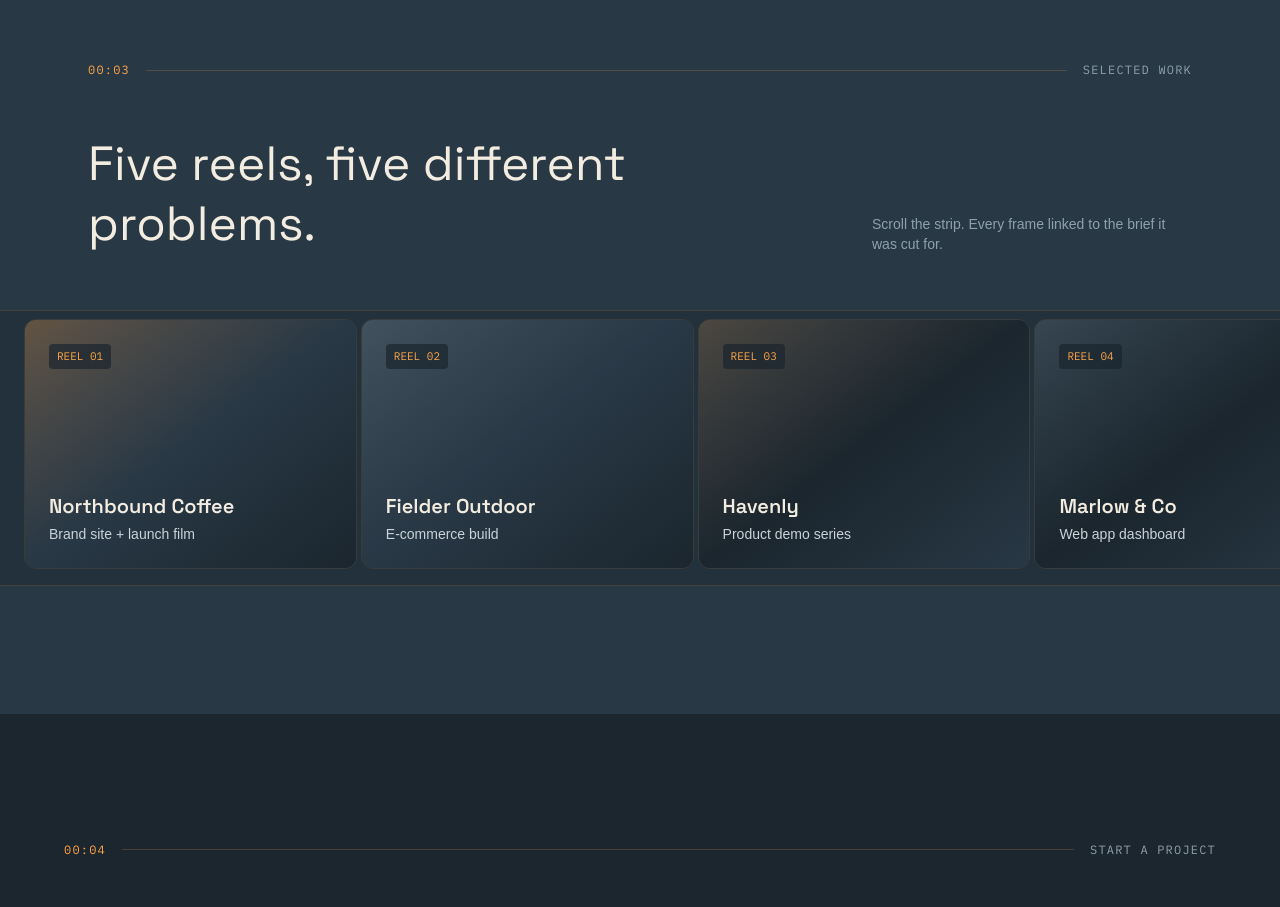
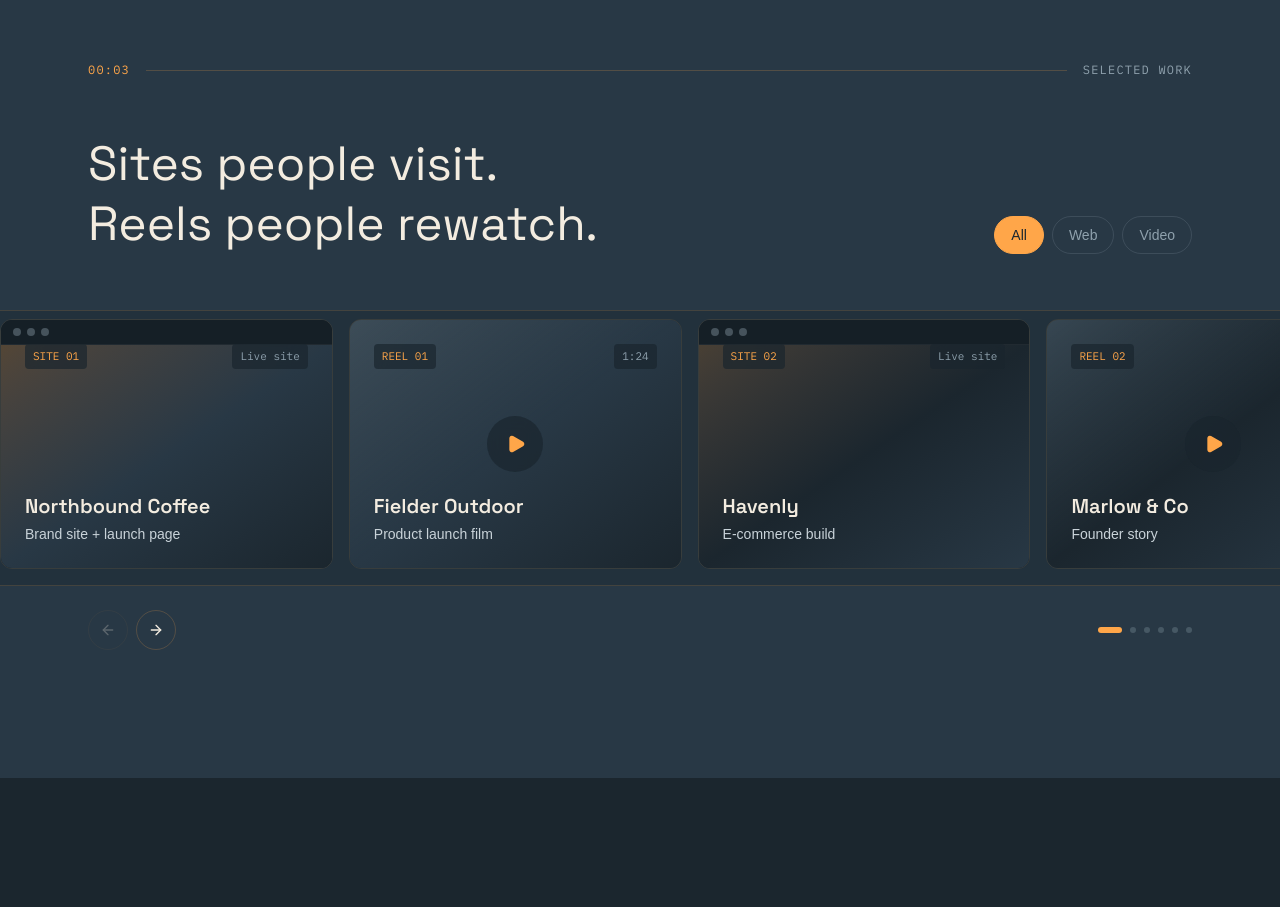
Before and after one commit to JaaniStudio/jaanistudio, a Next.js app: page / in a window 1280 px wide. Shown: the part 3200-4107 px from the top of the page. Built offline with nearby package versions, Linux system fonts and the light colour scheme.

Commit message:
upd: revamp

```diff
--- a/app/components/Portfolio.tsx
+++ b/app/components/Portfolio.tsx
@@ -1,37 +1,153 @@
-const PROJECTS = [
+'use client';
+
+import { useEffect, useRef, useState } from 'react';
+import type { PointerEvent as ReactPointerEvent, MouseEvent as ReactMouseEvent } from 'react';
+import { Play, ArrowUpRight, ArrowLeft, ArrowRight } from 'lucide-react';
+
+type ProjectType = 'web' | 'video';
+
+interface Project {
+  id: string;
+  type: ProjectType;
+  reel: string;
+  name: string;
+  category: string;
+  meta: string;
+  gradient: string;
+}
+
+const PROJECTS: Project[] = [
   {
-    reel: 'REEL 01',
+    id: 'p1',
+    type: 'web',
+    reel: 'SITE 01',
     name: 'Northbound Coffee',
-    category: 'Brand site + launch film',
-    gradient: 'from-[#FFA649]/30 via-[#283845] to-[#1B262E]',
+    category: 'Brand site + launch page',
+    meta: 'Live site',
+    gradient: 'from-[#FFA649]/25 via-[#283845] to-[#1B262E]',
   },
   {
-    reel: 'REEL 02',
+    id: 'p2',
+    type: 'video',
+    reel: 'REEL 01',
     name: 'Fielder Outdoor',
-    category: 'E-commerce build',
-    gradient: 'from-[#8FA1AD]/30 via-[#283845] to-[#1B262E]',
+    category: 'Product launch film',
+    meta: '1:24',
+    gradient: 'from-[#8FA1AD]/25 via-[#283845] to-[#1B262E]',
   },
   {
-    reel: 'REEL 03',
+    id: 'p3',
+    type: 'web',
+    reel: 'SITE 02',
     name: 'Havenly',
-    category: 'Product demo series',
+    category: 'E-commerce build',
+    meta: 'Live site',
     gradient: 'from-[#FFA649]/20 via-[#1B262E] to-[#283845]',
   },
   {
-    reel: 'REEL 04',
+    id: 'p4',
+    type: 'video',
+    reel: 'REEL 02',
     name: 'Marlow & Co',
-    category: 'Web app dashboard',
+    category: 'Founder story',
+    meta: '2:10',
     gradient: 'from-[#8FA1AD]/20 via-[#1B262E] to-[#283845]',
   },
   {
-    reel: 'REEL 05',
+    id: 'p5',
+    type: 'video',
+    reel: 'REEL 03',
     name: 'Ridgeline Media',
     category: 'Social content, 40 clips',
+    meta: '0:38',
     gradient: 'from-[#FFA649]/25 via-[#283845] to-[#1B262E]',
+  },
+  {
+    id: 'p6',
+    type: 'web',
+    reel: 'SITE 03',
+    name: 'Northline Dental',
+    category: 'Booking site + dashboard',
+    meta: 'Live site',
+    gradient: 'from-[#8FA1AD]/25 via-[#1B262E] to-[#283845]',
   },
 ];
 
+const FILTERS: { label: string; value: 'all' | ProjectType }[] = [
+  { label: 'All', value: 'all' },
+  { label: 'Web', value: 'web' },
+  { label: 'Video', value: 'video' },
+];
+
 export default function Portfolio() {
+  const [filter, setFilter] = useState<'all' | ProjectType>('all');
+  const [activeIndex, setActiveIndex] = useState(0);
+  const containerRef = useRef<HTMLDivElement>(null);
+  const dragState = useRef({ isDragging: false, startX: 0, startScroll: 0, moved: false });
+
+  const filtered = filter === 'all' ? PROJECTS : PROJECTS.filter((p) => p.type === filter);
+
+  // reset to the start whenever the filter changes, so dots/arrows stay in sync
+  useEffect(() => {
+    setActiveIndex(0);
+    containerRef.current?.scrollTo({ left: 0, behavior: 'auto' });
+  }, [filter]);
+
+  const scrollToIndex = (index: number) => {
+    const container = containerRef.current;
+    if (!container) return;
+    const clamped = Math.max(0, Math.min(index, filtered.length - 1));
+    const card = container.children[clamped] as HTMLElement | undefined;
+    card?.scrollIntoView({ behavior: 'smooth', inline: 'start', block: 'nearest' });
+    setActiveIndex(clamped);
+  };
+
+  // keep the active dot synced while the user scrolls or drags manually
+  const handleScroll = () => {
+    const container = containerRef.current;
+    if (!container) return;
+    let closest = 0;
+    let closestDist = Infinity;
+    Array.from(container.children).forEach((child, i) => {
+      const el = child as HTMLElement;
+      const dist = Math.abs(el.offsetLeft - container.scrollLeft);
+      if (dist < closestDist) {
+        closestDist = dist;
+        closest = i;
+      }
+    });
+    setActiveIndex(closest);
+  };
+
+  const onPointerDown = (e: ReactPointerEvent<HTMLDivElement>) => {
+    const container = containerRef.current;
+    if (!container) return;
+    dragState.current = { isDragging: true, startX: e.clientX, startScroll: container.scrollLeft, moved: false };
+    container.setPointerCapture(e.pointerId);
+    container.style.cursor = 'grabbing';
+  };
+
+  const onPointerMove = (e: ReactPointerEvent<HTMLDivElement>) => {
+    const container = containerRef.current;
+    if (!container || !dragState.current.isDragging) return;
+    const delta = e.clientX - dragState.current.startX;
+    if (Math.abs(delta) > 4) dragState.current.moved = true;
+    container.scrollLeft = dragState.current.startScroll - delta;
+  };
+
+  const endDrag = () => {
+    const container = containerRef.current;
+    if (!container) return;
+    dragState.current.isDragging = false;
+    container.style.cursor = 'grab';
+  };
+
+  const onCardClick = (e: ReactMouseEvent<HTMLAnchorElement>) => {
+    if (dragState.current.moved) {
+      e.preventDefault();
+    }
+  };
+
   return (
     <section id="work" className="relative bg-[#283845] py-24 md:py-32">
       <div className="mx-auto max-w-6xl px-6">
@@ -41,36 +157,87 @@ export default function Portfolio() {
           <span className="text-[#8FA1AD]">Selected work</span>
         </div>
 
-        <div className="flex items-end justify-between gap-6">
-          <h2 className="font-[family-name:var(--font-display)] text-3xl leading-tight text-[#F3ECE0] sm:text-4xl md:text-5xl">
-            Five reels, five different problems.
+        <div className="flex flex-col justify-between gap-6 sm:flex-row sm:items-end">
+          <h2 className="max-w-lg font-[family-name:var(--font-display)] text-3xl leading-tight text-[#F3ECE0] sm:text-4xl md:text-5xl">
+            Sites people visit. Reels people rewatch.
           </h2>
-          <p className="hidden max-w-xs text-sm text-[#8FA1AD] md:block">
-            Scroll the strip. Every frame linked to the brief it was cut for.
-          </p>
+
+          <div className="flex gap-2">
+            {FILTERS.map((f) => (
+              <button
+                key={f.value}
+                onClick={() => setFilter(f.value)}
+                className={`rounded-full border px-4 py-2 text-sm font-medium transition-all duration-300 ease-[cubic-bezier(0.34,1.56,0.64,1)] ${
+                  filter === f.value
+                    ? 'border-[#FFA649] bg-[#FFA649] text-[#1B262E]'
+                    : 'border-[#8FA1AD]/20 text-[#8FA1AD] hover:border-[#FFA649]/40 hover:text-[#FFA649]'
+                }`}
+              >
+                {f.label}
+              </button>
+            ))}
+          </div>
         </div>
       </div>
 
-      {/* filmstrip */}
+      {/* filmstrip slider — drag with your mouse/finger, or use the arrows below */}
       <div className="relative mt-14">
         <div className="border-y border-[#FFA649]/15 bg-[#1B262E]/40 py-2">
-          <div className="flex gap-1 overflow-x-auto px-6 pb-2 [scrollbar-width:none] [&::-webkit-scrollbar]:hidden">
-            {PROJECTS.map((project) => (
+          <div
+            ref={containerRef}
+            onScroll={handleScroll}
+            onPointerDown={onPointerDown}
+            onPointerMove={onPointerMove}
+            onPointerUp={endDrag}
+            onPointerLeave={endDrag}
+            className="flex cursor-grab snap-x snap-proximity gap-4 overflow-x-auto px-6 pb-2 [scrollbar-width:none] [&::-webkit-scrollbar]:hidden"
+          >
+            {filtered.map((project) => (
               <a
-                key={project.reel}
+                key={project.id}
                 href="#contact"
-                className="group relative aspect-[4/3] w-[78vw] shrink-0 overflow-hidden rounded-xl border border-[#FFA649]/10 sm:w-[42vw] md:w-[30vw] lg:w-[26vw]"
+                onClick={onCardClick}
+                className="group relative aspect-[4/3] w-[78vw] shrink-0 snap-start overflow-hidden rounded-xl border border-[#FFA649]/10 transition-transform duration-500 ease-[cubic-bezier(0.22,1,0.36,1)] hover:-translate-y-1 sm:w-[42vw] md:w-[30vw] lg:w-[26vw]"
               >
-                <div
-                  className={`absolute inset-0 bg-gradient-to-br ${project.gradient} transition-transform duration-500 group-hover:scale-105`}
-                />
-                <div className="absolute inset-0 flex flex-col justify-between p-6">
-                  <span className="w-fit rounded bg-[#1B262E]/70 px-2 py-1 font-[family-name:var(--font-mono)] text-[11px] text-[#FFA649] backdrop-blur">
-                    {project.reel}
-                  </span>
+                {project.type === 'web' ? (
+                  <div className="absolute inset-0 flex flex-col bg-[#1B262E]">
+                    {/* browser chrome mockup — signals "this is a website" at a glance */}
+                    <div className="flex items-center gap-1.5 border-b border-white/5 bg-[#151f26] px-3 py-2">
+                      <span className="h-2 w-2 rounded-full bg-[#8FA1AD]/40" />
+                      <span className="h-2 w-2 rounded-full bg-[#8FA1AD]/40" />
+                      <span className="h-2 w-2 rounded-full bg-[#8FA1AD]/40" />
+                    </div>
+                    <div
+                      className={`relative flex-1 bg-gradient-to-br ${project.gradient} transition-transform duration-500 group-hover:scale-105`}
+                    />
+                  </div>
+                ) : (
+                  <div
+                    className={`absolute inset-0 bg-gradient-to-br ${project.gradient} transition-transform duration-500 group-hover:scale-105`}
+                  >
+                    <div className="absolute inset-0 flex items-center justify-center">
+                      <span className="flex h-14 w-14 items-center justify-center rounded-full bg-[#1B262E]/70 backdrop-blur transition-transform duration-300 ease-[cubic-bezier(0.34,1.56,0.64,1)] group-hover:scale-110">
+                        <Play className="ml-0.5 h-5 w-5 fill-[#FFA649] text-[#FFA649]" />
+                      </span>
+                    </div>
+                  </div>
+                )}
+
+                <div className="pointer-events-none absolute inset-0 flex flex-col justify-between p-6">
+                  <div className="flex items-center justify-between">
+                    <span className="w-fit rounded bg-[#1B262E]/70 px-2 py-1 font-[family-name:var(--font-mono)] text-[11px] text-[#FFA649] backdrop-blur">
+                      {project.reel}
+                    </span>
+                    <span className="rounded bg-[#1B262E]/70 px-2 py-1 font-[family-name:var(--font-mono)] text-[11px] text-[#8FA1AD] backdrop-blur">
+                      {project.meta}
+                    </span>
+                  </div>
                   <div>
-                    <h3 className="font-[family-name:var(--font-display)] text-xl font-semibold text-[#F3ECE0]">
+                    <h3 className="flex items-center gap-1.5 font-[family-name:var(--font-display)] text-xl font-semibold text-[#F3ECE0]">
                       {project.name}
+                      {project.type === 'web' && (
+                        <ArrowUpRight className="h-4 w-4 text-[#FFA649] opacity-0 transition-opacity duration-300 group-hover:opacity-100" />
+                      )}
                     </h3>
                     <p className="mt-1 text-sm text-[#C9D3D9]">{project.category}</p>
                   </div>
@@ -79,6 +246,41 @@ export default function Portfolio() {
             ))}
           </div>
         </div>
+
+        {/* controls: arrows + dots, actually wired to the scroll position */}
+        <div className="mx-auto mt-6 flex max-w-6xl items-center justify-between px-6">
+          <div className="flex gap-2">
+            <button
+              aria-label="Previous project"
+              onClick={() => scrollToIndex(activeIndex - 1)}
+              disabled={activeIndex === 0}
+              className="flex h-10 w-10 items-center justify-center rounded-full border border-[#FFA649]/20 text-[#F3ECE0] transition-all duration-300 ease-[cubic-bezier(0.34,1.56,0.64,1)] hover:scale-110 hover:border-[#FFA649] hover:text-[#FFA649] disabled:pointer-events-none disabled:opacity-25"
+            >
+              <ArrowLeft className="h-4 w-4" />
+            </button>
+            <button
+              aria-label="Next project"
+              onClick={() => scrollToIndex(activeIndex + 1)}
+              disabled={activeIndex === filtered.length - 1}
+              className="flex h-10 w-10 items-center justify-center rounded-full border border-[#FFA649]/20 text-[#F3ECE0] transition-all duration-300 ease-[cubic-bezier(0.34,1.56,0.64,1)] hover:scale-110 hover:border-[#FFA649] hover:text-[#FFA649] disabled:pointer-events-none disabled:opacity-25"
+            >
+              <ArrowRight className="h-4 w-4" />
+            </button>
+          </div>
+
+          <div className="flex gap-2">
+            {filtered.map((project, i) => (
+              <button
+                key={project.id}
+                aria-label={`Go to ${project.name}`}
+                onClick={() => scrollToIndex(i)}
+                className={`h-1.5 rounded-full transition-all duration-300 ease-[cubic-bezier(0.34,1.56,0.64,1)] ${
+                  i === activeIndex ? 'w-6 bg-[#FFA649]' : 'w-1.5 bg-[#8FA1AD]/30 hover:bg-[#8FA1AD]/60'
+                }`}
+              />
+            ))}
+          </div>
+        </div>
       </div>
     </section>
   );
```
